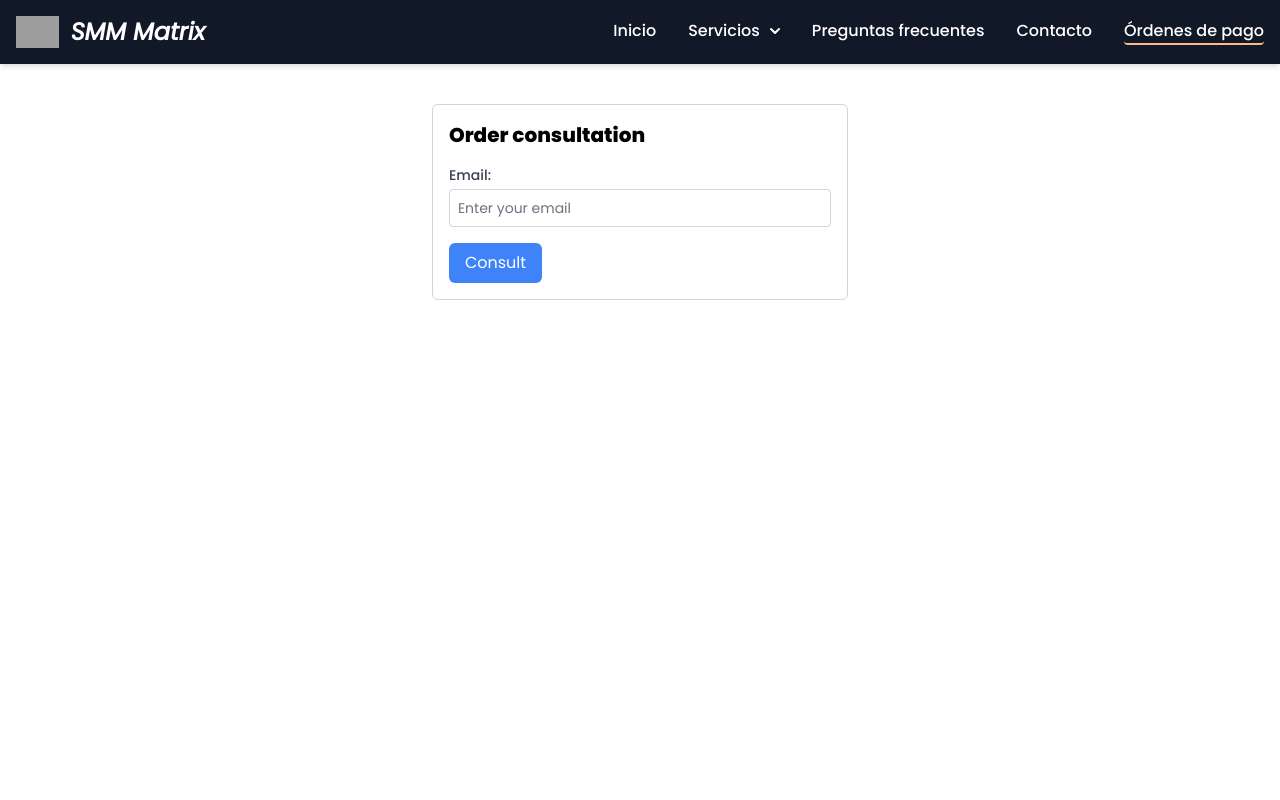
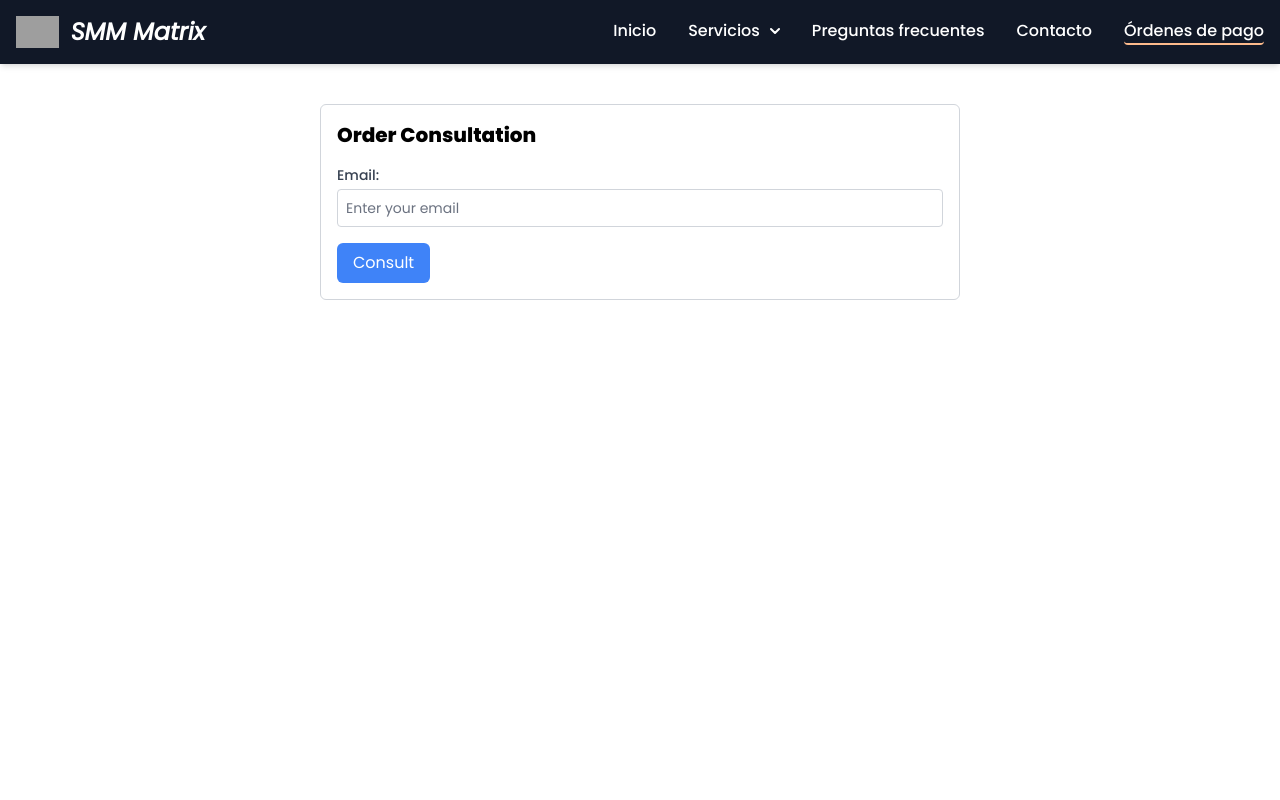
Before and after one commit to DanielOjeda25/front-likes, a React (Vite) app: page /pagos in a window 1280 px wide. Shown: the top 800 px of the page. Built offline with nearby package versions, Linux system fonts and the light colour scheme; grey boxes are pictures that could not be loaded.

Commit message:
Ordenes listo

```diff
--- a/src/componentes/Pagos/VerOrdenes.jsx
+++ b/src/componentes/Pagos/VerOrdenes.jsx
@@ -11,8 +11,6 @@ const VerOrdenes = () => {
   };
 
   const formatCreatedAt = (createdAt) => {
-    console.log(createdAt); // "14-01-2024 03:19:19.100"
-
     const [datePart, timePart] = createdAt.split(' ');
     const [day, month, year] = datePart.split('-');
     const [hours, minutes, seconds] = timePart.split(':');
@@ -22,7 +20,6 @@ const VerOrdenes = () => {
 
     return `${formattedDate} - ${formattedTime}`;
   };
-
 
   const padWithZero = (number) => {
     return number.toString().padStart(2, '0');
@@ -39,21 +36,26 @@ const VerOrdenes = () => {
   };
 
   return (
-    <div className="max-w-md mx-auto mt-10 p-4 border border-gray-300 rounded-md">
-      <h2 className="text-xl font-semibold mb-4">Order consultation</h2>
-      <form>
-        <label className="block text-sm font-medium text-gray-700">Email:</label>
+    <div className="md:w-1/2 mx-auto mt-10 p-4 border border-gray-300 rounded-md ">
+      <h2 className="text-xl font-semibold mb-4">Order Consultation</h2>
+      <form className="space-y-4 ">
+        <div className="flex flex-col items-center w-full">
+          <label htmlFor="email" className="block text-sm font-medium text-left text-gray-700 w-full">
+            Email:
+          </label>
           <input
             type="email"
+            id="email"
             value={email}
             onChange={handleEmailChange}
             placeholder="Enter your email"
             className="mt-1 p-2 border border-gray-300 rounded w-full text-sm focus:outline-none focus:border-blue-500"
           />
+        </div>
         <button
           type="button"
           onClick={handleConsultarClick}
-          className="mt-4 bg-blue-500 text-white px-4 py-2 rounded-md focus:outline-none"
+          className="bg-blue-500 text-white px-4 py-2 rounded-md focus:outline-none"
         >
           Consult
         </button>
@@ -61,13 +63,25 @@ const VerOrdenes = () => {
 
       {result != null && (
         <div className="mt-4">
-          <h3 className="text-lg font-semibold mb-2">Purchase information</h3>
-          <p>Email: {result[0]?.email}</p>
-          <p>Order Id: {result[0]?.orderId}</p>
-          <p>Quantity: {result[0]?.quantity}</p>
-          <p>Price: {result[0]?.price}</p>
-          <p>Status: {result[0]?.statusPayment}</p>
-          <p>Created: {formatCreatedAt(result[0]?.created_at)}</p>
+          <h3 className="text-lg font-semibold mb-2">Purchase Information</h3>
+          <p>
+            <span className="font-semibold">Email:</span> {result[0]?.email}
+          </p>
+          <p>
+            <span className="font-semibold">Order Id:</span> {result[0]?.orderId}
+          </p>
+          <p>
+            <span className="font-semibold">Quantity:</span> {result[0]?.quantity}
+          </p>
+          <p>
+            <span className="font-semibold">Price:</span> {result[0]?.price}
+          </p>
+          <p>
+            <span className="font-semibold">Status:</span> {result[0]?.statusPayment}
+          </p>
+          <p>
+            <span className="font-semibold">Created:</span> {formatCreatedAt(result[0]?.created_at)}
+          </p>
         </div>
       )}
     </div>
```
Lines whose indentation alone changed are shown as unchanged.
